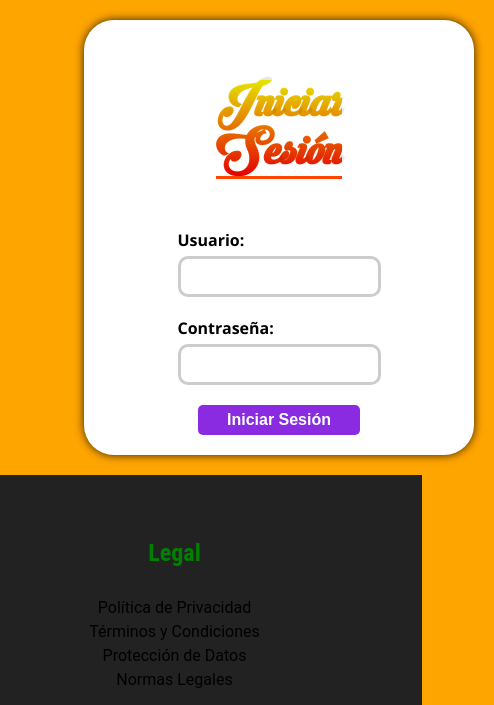
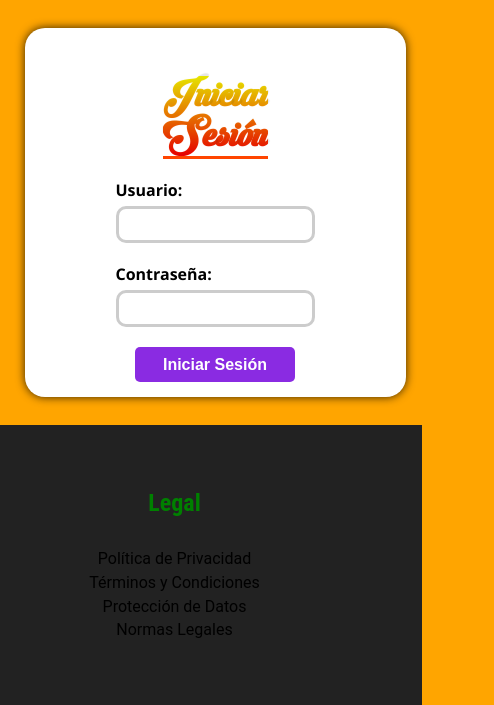
Before and after one commit to Marcelo-alt-lab/NRC_4161, a website: page login.html in a window 390 px wide. Shown: the top 705 px of the page, 494 px wide, since content can reach past the window. Drawn offline with Linux system fonts and the light colour scheme.

Commit message:
Enhance styles for responsive form layout
Added styles for form container and its elements.

```diff
--- a/stylesLogin.css
+++ b/stylesLogin.css
@@ -92,9 +92,23 @@ button {
 }
 
 @media (max-width: 48rem) {
-    .container{
-        max-width: 40rem;
-        margin-left: 4rem;
-        margin-right: 4rem;
-    }
+    .form-container {
+    max-width: 90%;
+    padding: 15px;
+    border-radius: 20px;
+  }
+
+  .form-container h2 {
+    font-size: 40px;
+    margin-bottom: 10px;
+  }
+
+  .form-group input {
+    padding: 8px;
+  }
+
+  button {
+    height: 35px;
+    font-size: 16px;
+  }
 }
```
